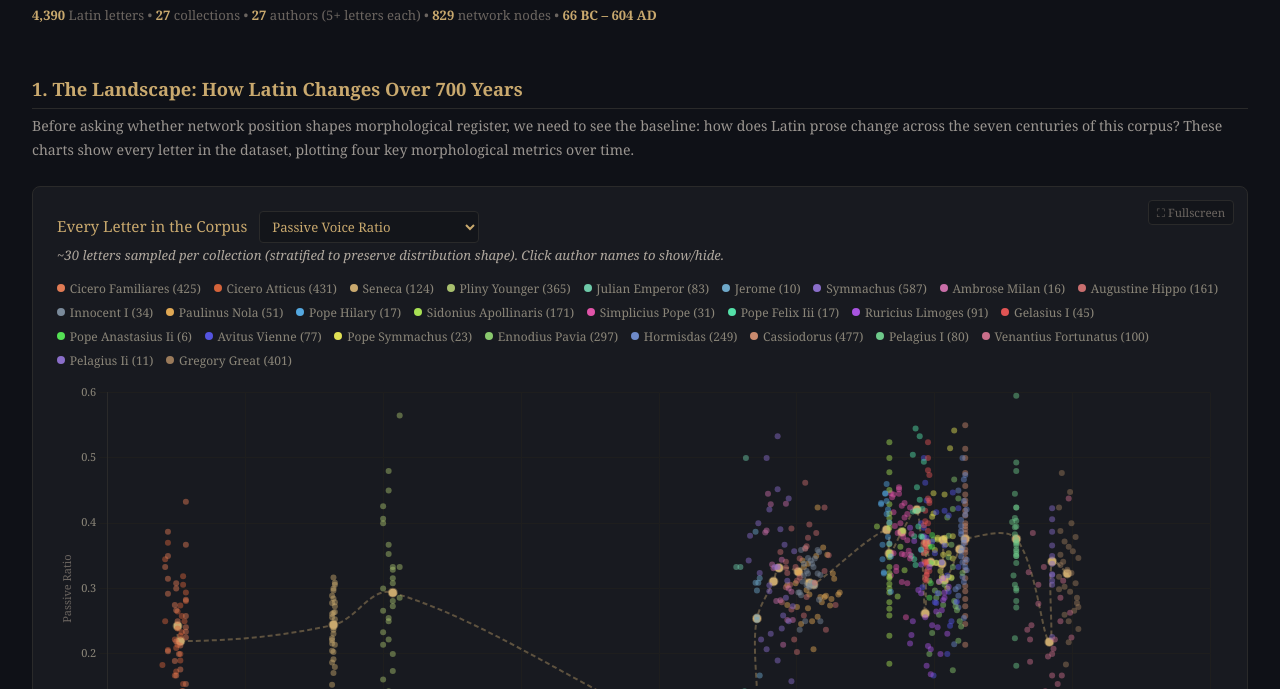
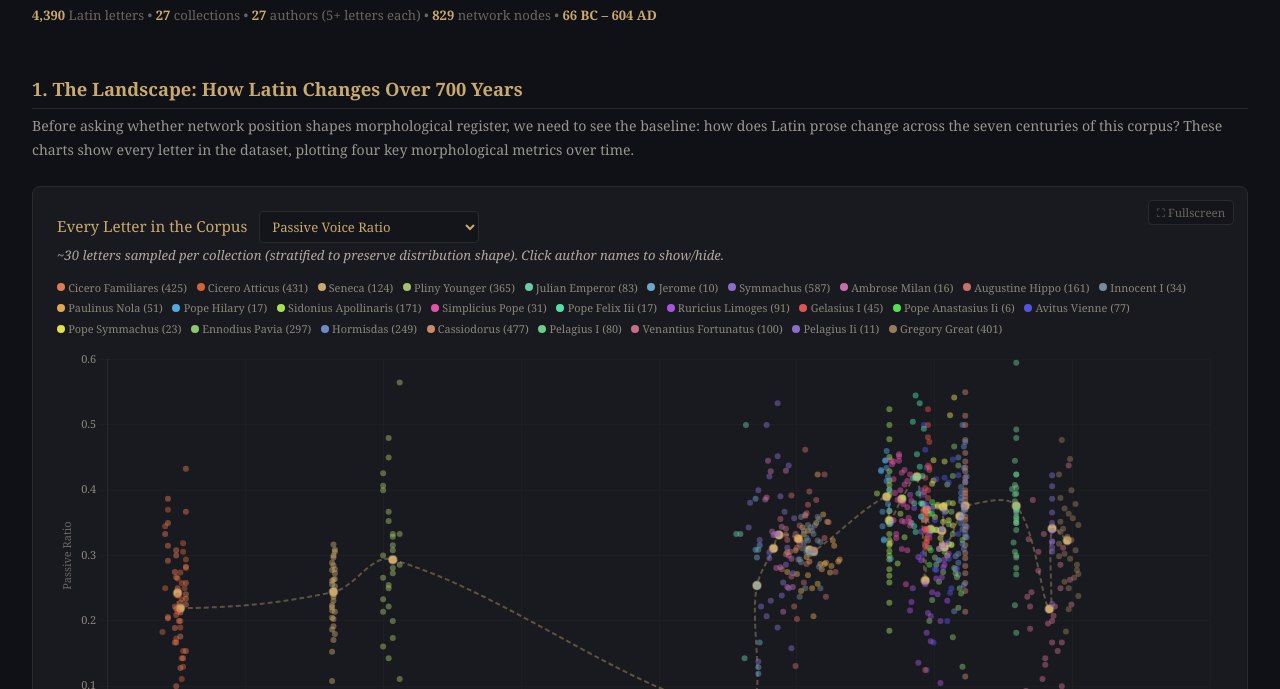
Before and after one commit to JustinStec/roman-letters-viz, a plain HTML site: page full.html in a window 1280 px wide. Shown: the part 111-800 px from the top of the page. Drawn offline with nearby package versions, Linux system fonts and the light colour scheme.

Commit message:
Single-column layout, fix all overflow: legend, boxes, grid

```diff
--- a/full.html
+++ b/full.html
@@ -14,8 +14,8 @@
   .stats { font-size: 0.82rem; color: #6b6560; margin-bottom: 2rem; }
   .stats b { color: #c9a96e; font-weight: 600; }
   .section-intro { font-size: 0.88rem; color: #9a9590; margin-bottom: 1.5rem; line-height: 1.7; }
-  .grid { display: grid; grid-template-columns: 1fr 1fr; gap: 2rem; margin-bottom: 2rem; }
-  .box { background: #181a20; border: 1px solid #2a2a2a; border-radius: 8px; padding: 1.5rem; }
+  .grid { display: grid; grid-template-columns: 1fr; gap: 2rem; margin-bottom: 2rem; }
+  .box { background: #181a20; border: 1px solid #2a2a2a; border-radius: 8px; padding: 1.5rem; overflow: hidden; }
   .box.full { grid-column: 1 / -1; }
   .box-title { font-size: 0.95rem; color: #c9a96e; margin-bottom: 0.15rem; }
   .box-q { font-size: 0.82rem; color: #b0a89e; font-style: italic; margin-bottom: 0.8rem; }
@@ -43,12 +43,14 @@
 
   /* Author filter legend */
   .author-legend {
-    display: flex; flex-wrap: wrap; gap: 0.3rem 0.8rem;
-    margin-bottom: 0.8rem; font-size: 0.75rem;
+    display: flex; flex-wrap: wrap; gap: 0.2rem 0.6rem;
+    margin-bottom: 0.8rem; font-size: 0.68rem;
+    max-width: 100%; overflow: hidden;
   }
   .author-legend label {
-    display: inline-flex; align-items: center; gap: 0.3rem;
+    display: inline-flex; align-items: center; gap: 0.2rem;
     cursor: pointer; color: #8a8578; user-select: none;
+    white-space: nowrap;
   }
   .author-legend label:hover { color: #e0ddd5; }
   .author-legend label.off { color: #3a3a3a; text-decoration: line-through; }
```
